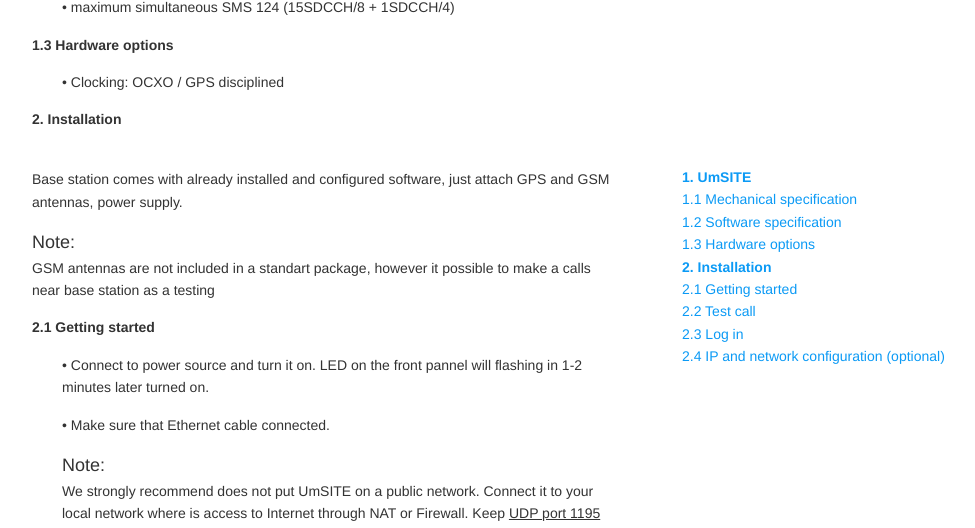
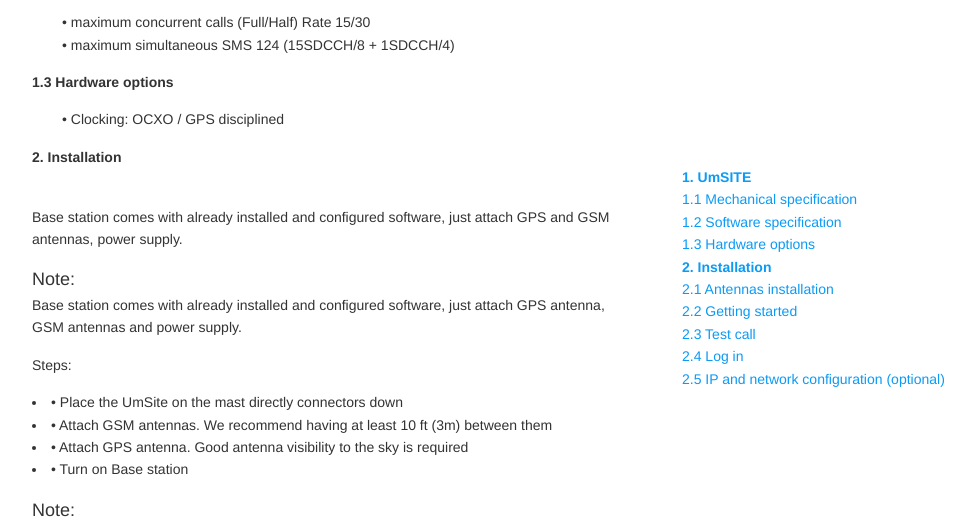
Before and after one commit to fairwaves/um-docs, a Jekyll site: the page umsite.html, which Jekyll copies as it is, in a window 1280 px wide and 1400 px high, scrolled down 2610 px. Shown: the top 528 px of the window, without its empty margins (248-1223 px from the left). Built offline with Jekyll 4.4.1, drawn with Linux system fonts in a browser that asks for light colours; some of the changed text lies outside the part shown.

```diff
--- a/umsite.html
+++ b/umsite.html
@@ -36,10 +36,11 @@
 		<a href="#1.2 Software specification">1.2 Software specification</a>
 		<a href="#1.3 Hardware options"> 1.3 Hardware options</a>
 		<h4><a href="#2 Installation">2. Installation</a></h4>
-		<a href="#2.1 Getting started">2.1 Getting started</a>
-        <a href="#2.2 Test call">2.2 Test call</a>
-		<a href="#2.3 Log in">2.3 Log in</a></li>
-		<a href="#2.4 IP and network configuration (optional)">2.4 IP and network configuration (optional)</a></li>
+		<a href="#2.1 Antennas installation">2.1 Antennas installation</a>
+		<a href="#2.2 Getting started">2.2 Getting started</a>
+        <a href="#2.3 Test call">2.3 Test call</a>
+		<a href="#2.4 Log in">2.4 Log in</a></li>
+		<a href="#2.5 IP and network configuration (optional)">2.5 IP and network configuration (optional)</a></li>
 		</ul>
       </div>
       <div class="span9 main">
@@ -336,10 +337,11 @@ img {
 <p>1.2 Software specification</p>
 <p>1.3 Hardware Options</p>
 <h4>2. Installation</h4>
-<p>2.1 Getting started</p>
-<p>2.2 Test call
-<p>2.3 Log in</p>
-<p>2.4 IP and network configuration (optional) </p>
+<p>2.1 Antennas installation</p>
+<p>2.2 Getting started</p>
+<p>2.3 Test call
+<p>2.4 Log in</p>
+<p>2.5 IP and network configuration (optional) </p>
 <br>
 <br>
 <br>
@@ -438,8 +440,31 @@ img {
 <h4><a name="2 Installation"></a>2. Installation<a class="anchorlink" href="#2 Installation"></a></h4>
 <br>
 <p>Base station comes with already installed and configured software, just attach GPS and GSM antennas, power supply.</p>
-<p><h3>Note:</h3> GSM antennas are not included in a standart package, however it possible to make a calls near base station as a testing</p>
-<h4><a name="2.1 Getting started"></a>2.1 Getting started<a class="anchorlink" href="#2.1	Getting started"></a></h4>
+
+<p><h3>Note:</h3> Base station comes with already installed and configured software, just attach GPS antenna, GSM antennas and power supply.</p>
+
+<p>Steps:</p>
+
+<li>&#8226 Place the UmSite on the mast directly connectors down</li>
+<li>&#8226 Attach GSM antennas. We recommend having at least 10 ft (3m) between them</li>
+<li>&#8226 Attach GPS antenna. Good antenna visibility to the sky is required</li>
+<li>&#8226 Turn on Base station</li>
+<p><h3>Note:</h3> GSM antennas are not included in a standard package. We do not recomend to operate base station without antennas</p>
+<h4><a name="2.1 Antennas installation"></a>2.1 Antennas installation<a class="anchorlink" href="#2.1	Antennas installation"></a></h4>
+<p>Each of both antennas complement each other. The second antenna must have the same position as the first antenna on a mast as well as the same direction and incline angle to the ground. </p>
+<p>For the GPS antenna, there are no strict requirements only good antenna visibility to the sky</p>
+<p><img src="http://s017.radikal.ru/i402/1506/7f/752e49433fbb.png" /></p>
+<hr />
+<p>For the mast at least of 100 ft (30m) in height, antennas can be mounted upright within the 10 ft (3m) distance between each other.</p>
+<p><img src="http://s017.radikal.ru/i410/1506/07/2aa41520b371.png" /></p>
+<p><h3>NOTE:</h3></p>
+<p>&#8226TRX1 has a <a href="https://en.wikipedia.org/wiki/Broadcast_control_channel">Beacon (Broadcast) Channel (BCCH) </a></p>
+<p>&#8226TRX2 serves as traffic channels (<a href="http://www.althos.com/tutorial/GSM-tutorial-traffic-channels.html">TCH</a>)</p>
+<p>Therefore TRX1 antenna  has to be situated below TRx2 antenna. In other case, it may cause call disconnection If the connection would be established when the TRx1 antenna is higher and then has assigned to a timeslot of the lower antenna TRX2.
+</p>
+<p><em>The antenna attached to the TRX1 should not have an advantage by height in that particular case.</em></p>
+
+<h4><a name="2.2 Getting started"></a>2.2 Getting started<a class="anchorlink" href="#2.2	Getting started"></a></h4>
 <ol>
 <li>
 <p>&#8226 Connect to power source and turn it on. LED on the front pannel will flashing in 1-2 minutes later turned on.</p>
@@ -451,7 +476,7 @@ img {
 <p><h3>Note:</h3>We strongly recommend does not put UmSITE on a public network. Connect it to your local network where is access to Internet through NAT or Firewall. Keep <u>UDP port 1195</u> open on your server for fairwaves VPN in case technical support</p>
 <p><img src="http://s019.radikal.ru/i633/1505/04/7e1b573f0b89.png" /></p>
 <p>Take any GSM phone with any SIM card and try to search the network. Network might have a different names such as <u>Fairwaves, 1011, Test, etc.</u></p>
-<h4><a name="2.2 Test call"></a>2.2 Test call<a class="anchorlink" href="#2.2 Test call"></a></h4>
+<h4><a name="2.3 Test call"></a>2.3 Test call<a class="anchorlink" href="#2.3 Test call"></a></h4>
 <h4>Searching for the Network</h4>
 <ol>
 <li>
@@ -482,7 +507,7 @@ img {
 </p>
 </li>
 </ul>
-<h4><a name="2.3 Log in"></a>2.3 Log in<a class="anchorlink" href="#2.3	Log in"></a></h4>
+<h4><a name="2.4 Log in"></a>2.4 Log in<a class="anchorlink" href="#2.4	Log in"></a></h4>
 
 
 <p>In order to configure <strong>UmSITE</strong>, you have to login into device remotely over SSH. Interface configured to obtain IP address via DHCP and also has a static <u>192.168.50.100</u></p>
@@ -517,7 +542,7 @@ img {
 <pre><code>shell&gt; minicom -D/dev/ttyUSB0 -b38400 -o
 </code></pre>
 
-<h4><a name="2.4 IP and network configuration (optional)"></a>2.4 IP and network configuration (optional)<a class="anchorlink" href="#2.4 IP and network configuration (optional)"></a></h4>
+<h4><a name="2.5 IP and network configuration (optional)"></a>2.5 IP and network configuration (optional)<a class="anchorlink" href="#2.5 IP and network configuration (optional)"></a></h4>
 <p>If you would like to set another static address for the device, edit  <u>/etc/network/interfaces</u></p>
 <pre><code>Shell&gt; sudo nano /etc/network/interfaces
 </code></pre>
```
